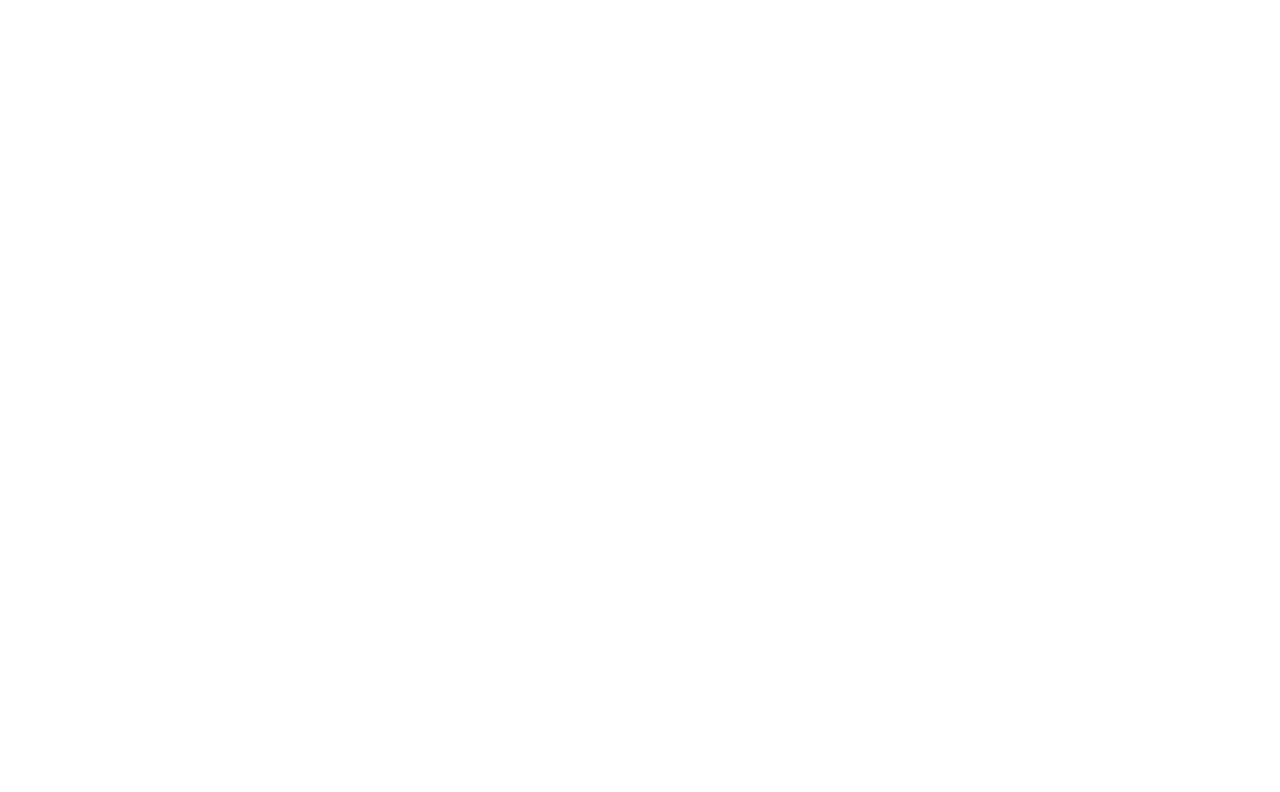
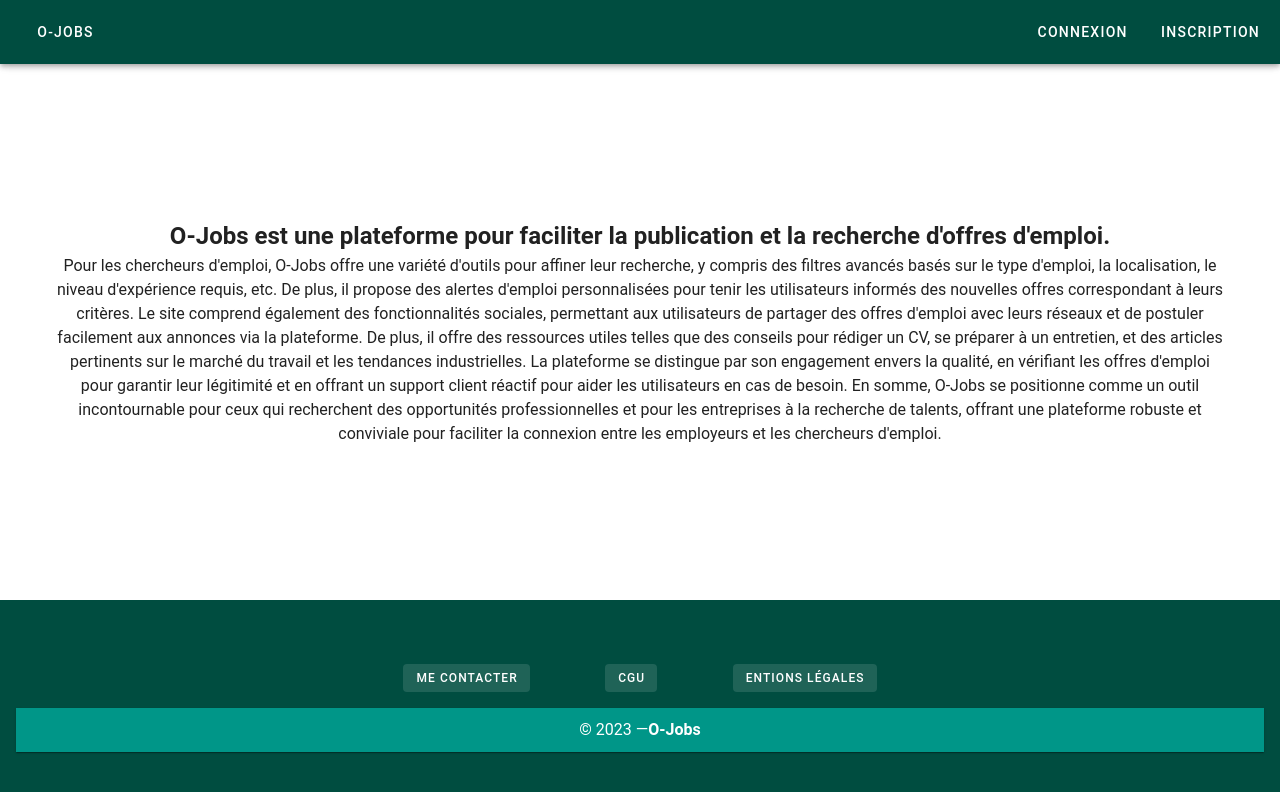
Before and after one commit to MathieuBretaud/o-jobs-front, a Vue app: page / in a window 1280 px wide. Before the commit this address had no page. Shown: the top 792 px of the page. Built offline with nearby package versions, Linux system fonts and the light colour scheme.

Commit message:
landing page done

```diff
--- a/src/App.vue
+++ b/src/App.vue
@@ -1,7 +1,17 @@
 <script setup lang="ts">
 import { RouterLink, RouterView } from 'vue-router'
+import NavBar from "@/components/NavBar.vue";
+import Footer from "@/components/Footer.vue";
 </script>
 
 <template>
+
+  <v-app>
+    <NavBar/>
+    <v-main>
   <RouterView />
+    </v-main>
+    <Footer/>
+  </v-app>
+
 </template>
--- /dev/null
+++ b/src/components/Footer.vue
@@ -0,0 +1,26 @@
+<template>
+  <v-footer
+      color="teal-darken-4 text-center d-flex flex-column"
+      absolute inset app height="200" width="auto" class="py-12"
+  >
+    <div class="d-flex w-50 my-4 justify-space-evenly">
+      <v-btn variant="tonal" size="small">Me contacter</v-btn>
+      <v-btn variant="tonal" size="small">CGU</v-btn>
+      <v-btn variant="tonal" size="small">entions légales</v-btn>
+    </div>
+    <v-card
+        tile
+        width="100%"
+        color="teal"
+        dark
+        height="100px"
+        class="d-flex align-center justify-center"
+    >
+
+      &copy; {{ new Date().getFullYear() }} — <strong>O-Jobs</strong>
+    </v-card>
+  </v-footer>
+</template>
+
+<script lang="ts" setup>
+</script>
--- /dev/null
+++ b/src/components/Landing/Landing.vue
@@ -0,0 +1,26 @@
+<template>
+  <v-container class="fill-height">
+    <v-responsive class="align-center text-center fill-height">
+      <h2>O-Jobs est une plateforme pour faciliter la publication et la recherche d'offres d'emploi.</h2>
+      <p>Pour les chercheurs d'emploi, O-Jobs offre une variété d'outils pour affiner leur recherche, y compris des
+        filtres avancés basés sur le type d'emploi, la localisation, le niveau d'expérience requis, etc. De plus, il
+        propose des alertes d'emploi personnalisées pour tenir les utilisateurs informés des nouvelles offres
+        correspondant à leurs critères.
+
+        Le site comprend également des fonctionnalités sociales, permettant aux utilisateurs de partager des offres
+        d'emploi avec leurs réseaux et de postuler facilement aux annonces via la plateforme. De plus, il offre des
+        ressources utiles telles que des conseils pour rédiger un CV, se préparer à un entretien, et des articles
+        pertinents sur le marché du travail et les tendances industrielles.
+
+        La plateforme se distingue par son engagement envers la qualité, en vérifiant les offres d'emploi pour garantir
+        leur légitimité et en offrant un support client réactif pour aider les utilisateurs en cas de besoin.
+
+        En somme, O-Jobs se positionne comme un outil incontournable pour ceux qui recherchent des opportunités
+        professionnelles et pour les entreprises à la recherche de talents, offrant une plateforme robuste et conviviale
+        pour faciliter la connexion entre les employeurs et les chercheurs d'emploi.</p>
+    </v-responsive>
+  </v-container>
+</template>
+
+<script lang="ts" setup>
+</script>
--- /dev/null
+++ b/src/components/NavBar.vue
@@ -0,0 +1,16 @@
+<template>
+  <v-app-bar
+      color="teal-darken-4"
+  >
+    <v-app-bar-title>
+      <v-btn href="/">O-Jobs</v-btn>
+    </v-app-bar-title>
+
+    <v-spacer></v-spacer>
+    <v-btn href="/login">Connexion</v-btn>
+    <v-btn href="/register">Inscription</v-btn>
+
+  </v-app-bar>
+</template>
+<script setup lang="ts">
+</script>
--- a/src/router/index.ts
+++ b/src/router/index.ts
@@ -5,18 +5,15 @@
   history: createWebHistory(import.meta.env.BASE_URL),
   routes: [
     {
+      path: '/',
+      name: 'landing',
+      component: () => import('../views/LandingPage.vue')
+    },
+    {
       path: '/home',
       name: 'home',
       component: () => import('../views/HomeView.vue')
     },
-    // {
-    //   path: '/about',
-    //   name: 'about',
-    //   // route level code-splitting
-    //   // this generates a separate chunk (About.[hash].js) for this route
-    //   // which is lazy-loaded when the route is visited.
-    //   component: () => import('../views/AboutView.vue')
-    // }
   ]
 })
 
--- /dev/null
+++ b/src/views/LandingPage.vue
@@ -0,0 +1,7 @@
+<script setup lang="ts">
+import Landing from "@/components/Landing/Landing.vue";
+</script>
+
+<template>
+  <Landing />
+</template>
```
